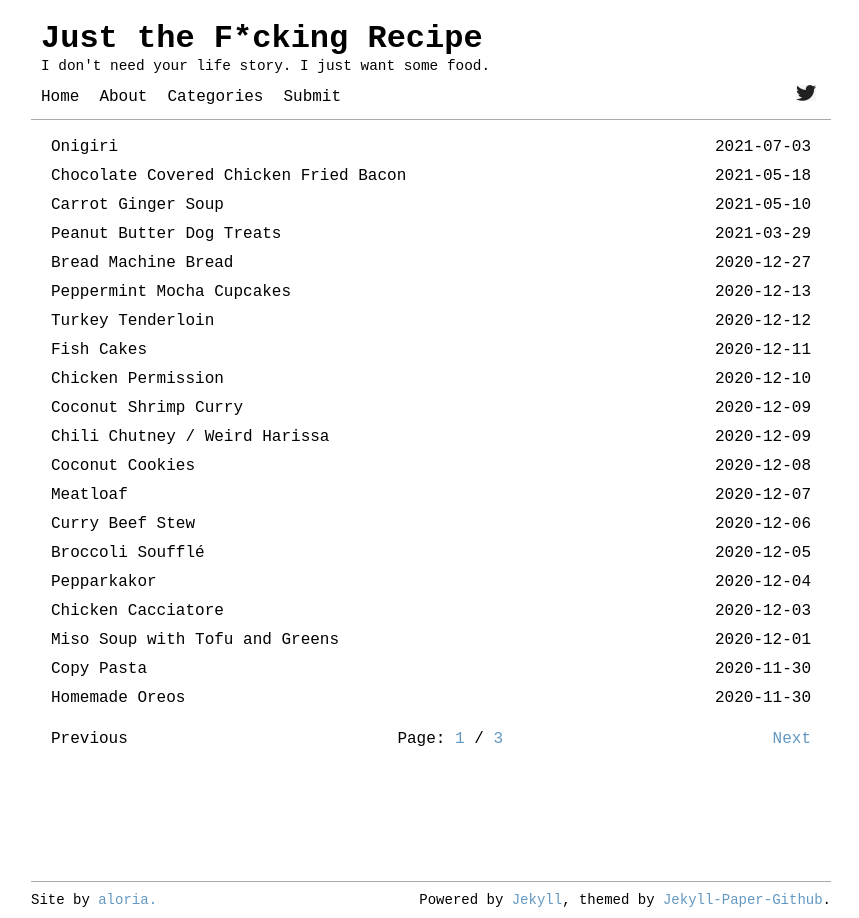
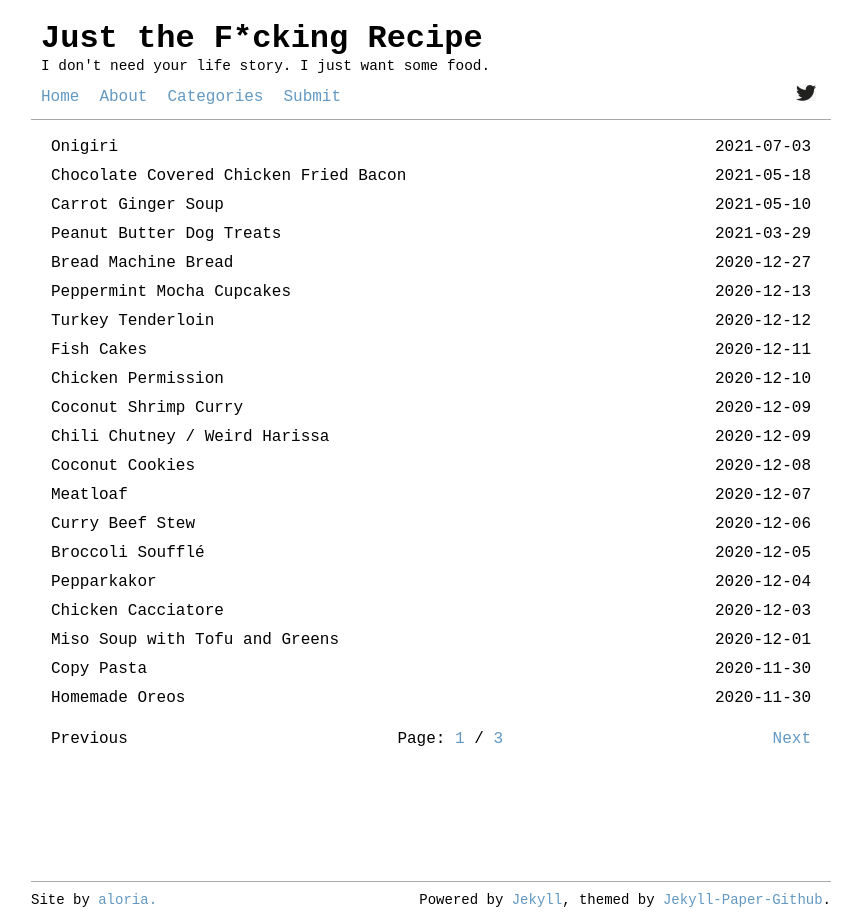
Before and after one commit to aloria/aloria.github.io, a Jekyll site: the page built from index.html, in a window 1280 px wide. Shown: the whole page, without its empty margins (209-1068 px from the left). Built offline with Jekyll 4.4.1, drawn with Linux system fonts in a browser that asks for light colours; the list of posts is cut into pages by our own code.

Commit message:
more colors

```diff
--- a/_sass/header.scss
+++ b/_sass/header.scss
@@ -19,6 +19,9 @@
   margin: 0;
   list-style: none;
 }
+.header-main-nav a {
+  color: #6298C2;
+}
 
 .header-main-nav-item {
   display: block;
```
